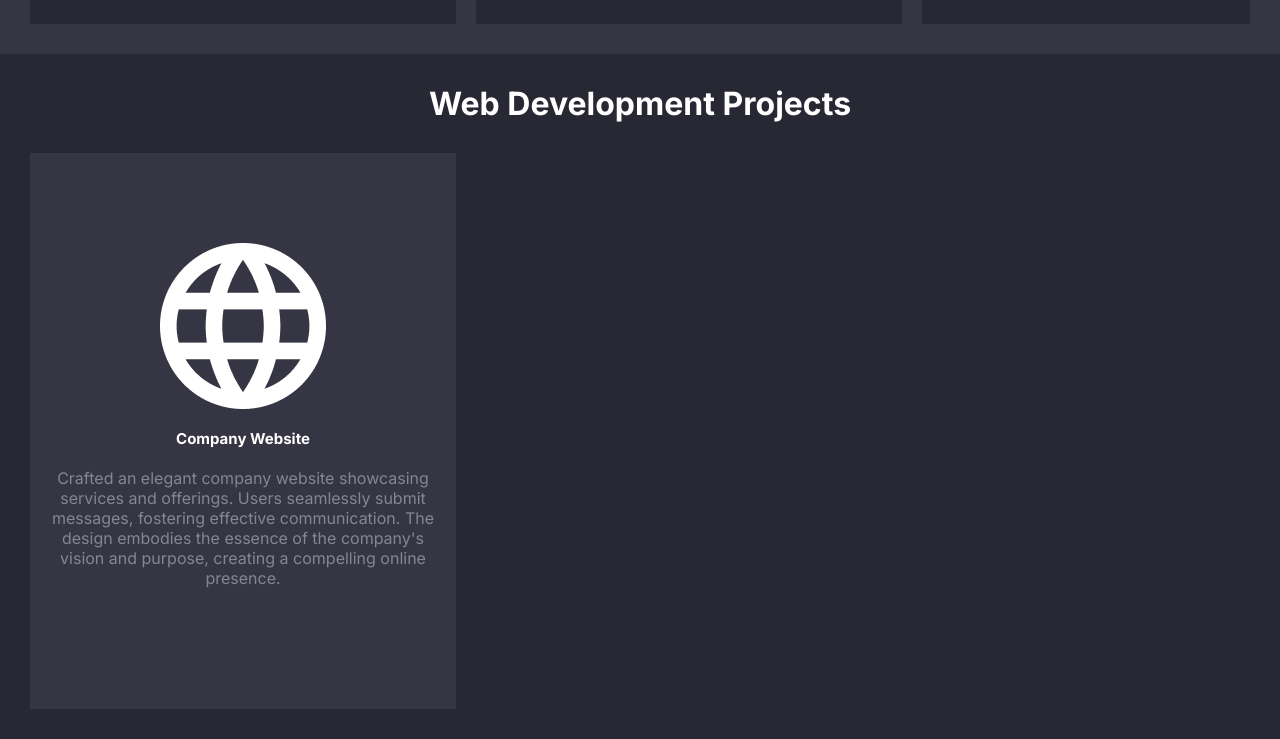
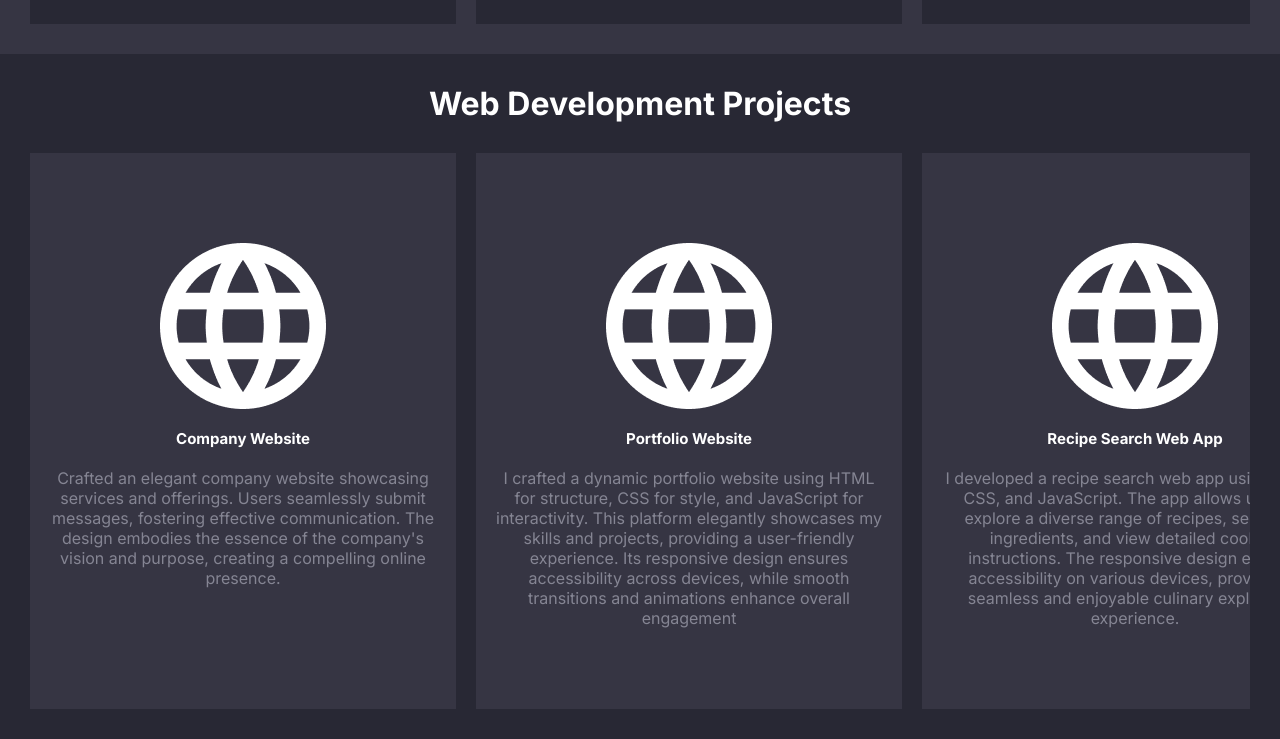
Before and after one commit to harshgaya/harsh-portfolio, a plain HTML site: page index.html in a window 1280 px wide. Shown: the part 3543-4282 px from the top of the page. Drawn offline with Linux system fonts and the light colour scheme; a script that the page names is missing; a web font is replaced by a local one.

Commit message:
added new projects

```diff
--- a/index.html
+++ b/index.html
@@ -387,8 +387,9 @@
 
     <section id="web-dev-projects">
       <h3 class="heading-h3">Web Development Projects</h3>
-      <a href="https://harshgaya.github.io/aibi-creative/" target="_blank">
-        <div class="certficates-box-1">
+
+      <div class="certficates-box-1">
+        <a href="https://harshgaya.github.io/aibi-creative/" target="_blank">
           <div class="certificates-box-2">
             <img src="src/web-dev.png" alt="" />
             <h5>Company Website</h5>
@@ -399,8 +400,52 @@
               vision and purpose, creating a compelling online presence.
             </p>
           </div>
-        </div>
-      </a>
+        </a>
+
+        <a href="#" target="_blank">
+          <div class="certificates-box-2">
+            <img src="src/web-dev.png" alt="" />
+            <h5>Portfolio Website</h5>
+            <p class="portfolio-paragraph">
+              I crafted a dynamic portfolio website using HTML for structure,
+              CSS for style, and JavaScript for interactivity. This platform
+              elegantly showcases my skills and projects, providing a
+              user-friendly experience. Its responsive design ensures
+              accessibility across devices, while smooth transitions and
+              animations enhance overall engagement
+            </p>
+          </div>
+        </a>
+
+        <a href="https://github.com/harshgaya/forkify" target="_blank">
+          <div class="certificates-box-2">
+            <img src="src/web-dev.png" alt="" />
+            <h5>Recipe Search Web App</h5>
+            <p class="portfolio-paragraph">
+              I developed a recipe search web app using HTML, CSS, and
+              JavaScript. The app allows users to explore a diverse range of
+              recipes, search by ingredients, and view detailed cooking
+              instructions. The responsive design ensures accessibility on
+              various devices, providing a seamless and enjoyable culinary
+              exploration experience.
+            </p>
+          </div>
+        </a>
+
+        <a href="https://github.com/harshgaya/message-node" target="_blank">
+          <div class="certificates-box-2">
+            <img src="src/web-dev.png" alt="" />
+            <h5>Create Post Web App</h5>
+            <p class="portfolio-paragraph">
+              I built a straightforward web app using Node.js for the backend,
+              React.js for the frontend, and MongoDB for data storage. This app
+              enables users to effortlessly add posts, stored in a MongoDB
+              database. The Node.js server facilitates communication, ensuring a
+              smooth interaction between the user interface and the database.
+            </p>
+          </div>
+        </a>
+      </div>
     </section>
   </body>
   <script src="script.js"></script>
```
